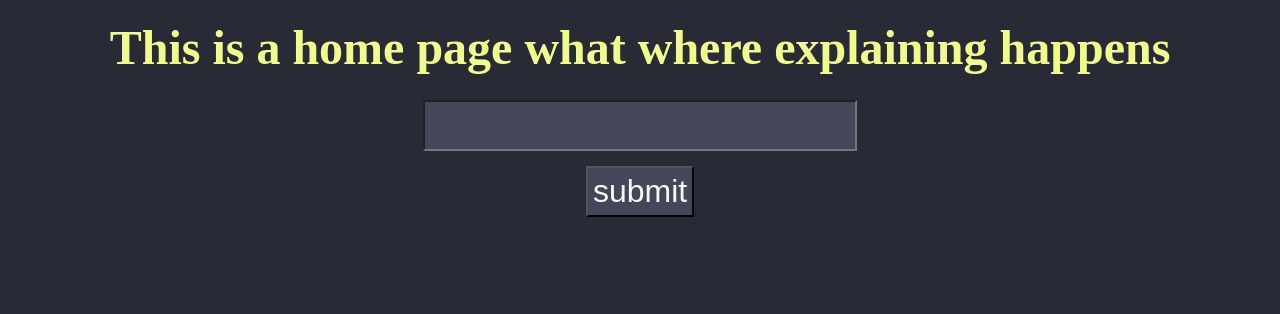
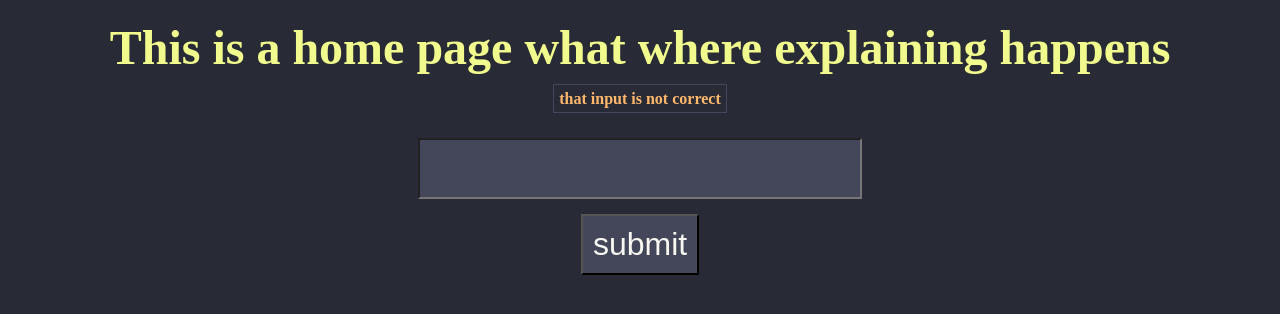
Before and after one commit to sammytone23/hsc-question-db, a Flask app: template templates/home.html in a window 1280 px wide. Shown: the part 46-360 px from the top of the page. Run offline with Flask 2, Linux system fonts and the light colour scheme; the template is opened without the code that fills it, so the values that code supplies are empty; the visitor is signed in with stand-in values (Sample User, id 1).

Commit message:
showing a page based on a criterion setup

```diff
--- a/app.py
+++ b/app.py
@@ -97,9 +97,27 @@
 	else:
 		pass
 
+@app.route('/is_correct', methods=['POST'])
+def is_correct():
+	if not request.form.get('thing'):
+		return apology("must input thing", code=403)
+	if request.form.get('thing')=='correct':
+		session.pop('reply', None)
+		session['pages']['win']='/win'
+		session['win']=True
+	else:
+		session['reply']='that input is not correct'
+	return redirect('/')
+
+@app.route('/win')
+def win():
+	if 'win' not in session.keys() or not session['win']:
+		return redirect('/')
+	return render_template('win.html', heading='You Won!', session=session)
+
 @app.route('/add_thing', methods=['GET', 'POST'])
 def add_thing():
-	print('here')
+	# print('here')
 	if request.method=='POST':
 		if not request.form.get('thing'):
 			return apology("must input thing", code=403)
--- a/static/main.css
+++ b/static/main.css
@@ -55,10 +55,21 @@
 .in-form{
 	background: var(--alt-bg-color);
 	font-size: 2em;
-	padding: 5px;
+	padding: 10px;
 	color: var(--text-color)
 }
 
 .form-div{
 	margin: 15px;
 }
+
+b{
+	border: 1px solid var(--alt-bg-color);
+	color: var(--text-bold);
+	font-weight: bold;
+	padding: 5px;
+}
+.b{
+	margin: 5px;
+	margin-top: 15px;
+}
--- a/templates/home.html
+++ b/templates/home.html
@@ -2,7 +2,12 @@
 
 {% block content %}
 	<h1> This is a home page what where explaining happens </h1>
-	<form action="/add_thing" method="post" id="form">
+	{% if session['reply'] -%}
+		<div class='b'>
+			<b>{{ session['reply'] }}</b>
+		</div>
+	{% endif %}
+	<form action="/is_correct" method="post" id="form">
 		<div class="form-div">
 			<input type="text" name="thing" class="in-form">
 		</div>
--- /dev/null
+++ b/templates/win.html
@@ -0,0 +1,5 @@
+{% extends "base.html" %}
+
+{% block content %}
+	<p> look at you, you put the right word in </p>
+{% endblock %}
```
Also changed, not shown: 2 other files.
